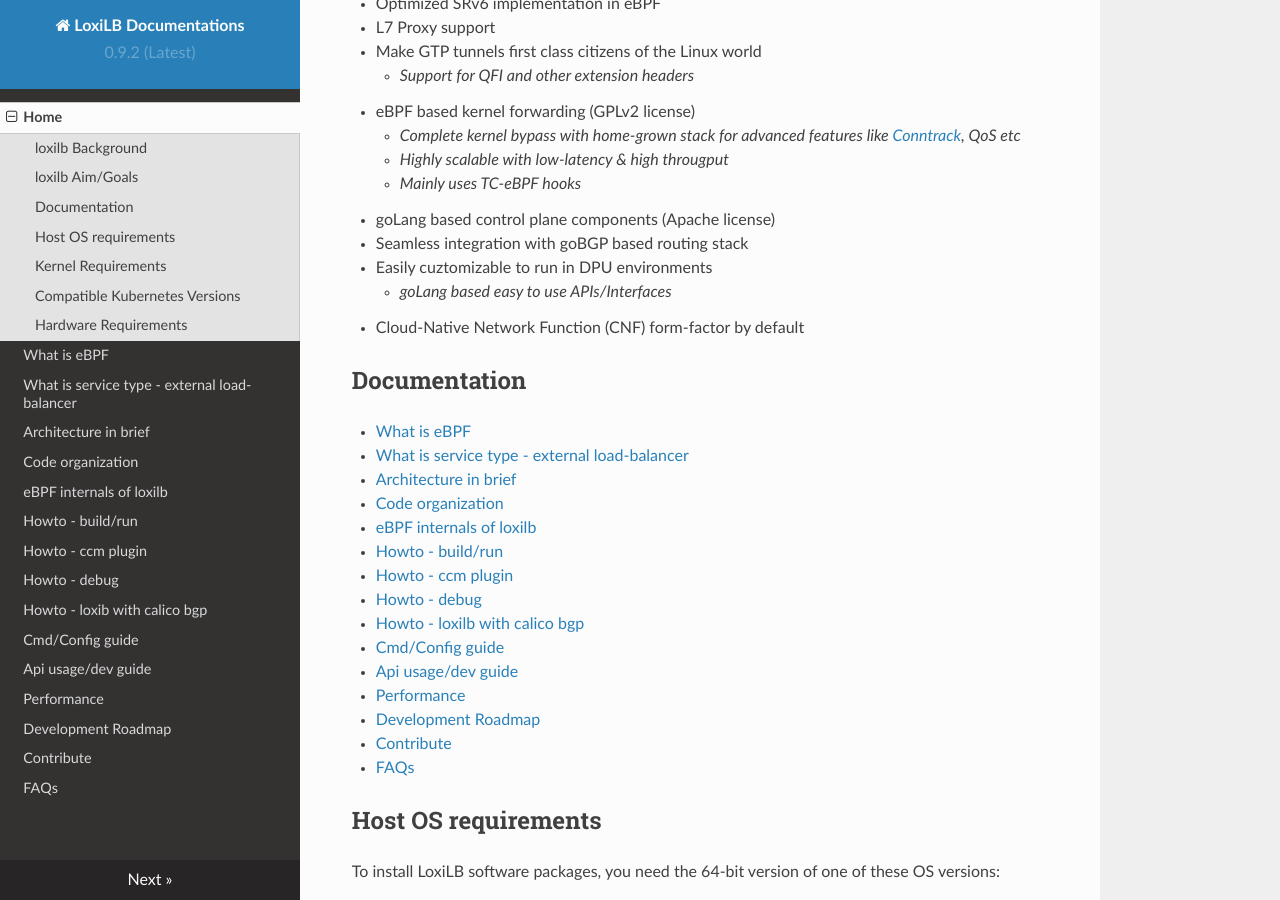
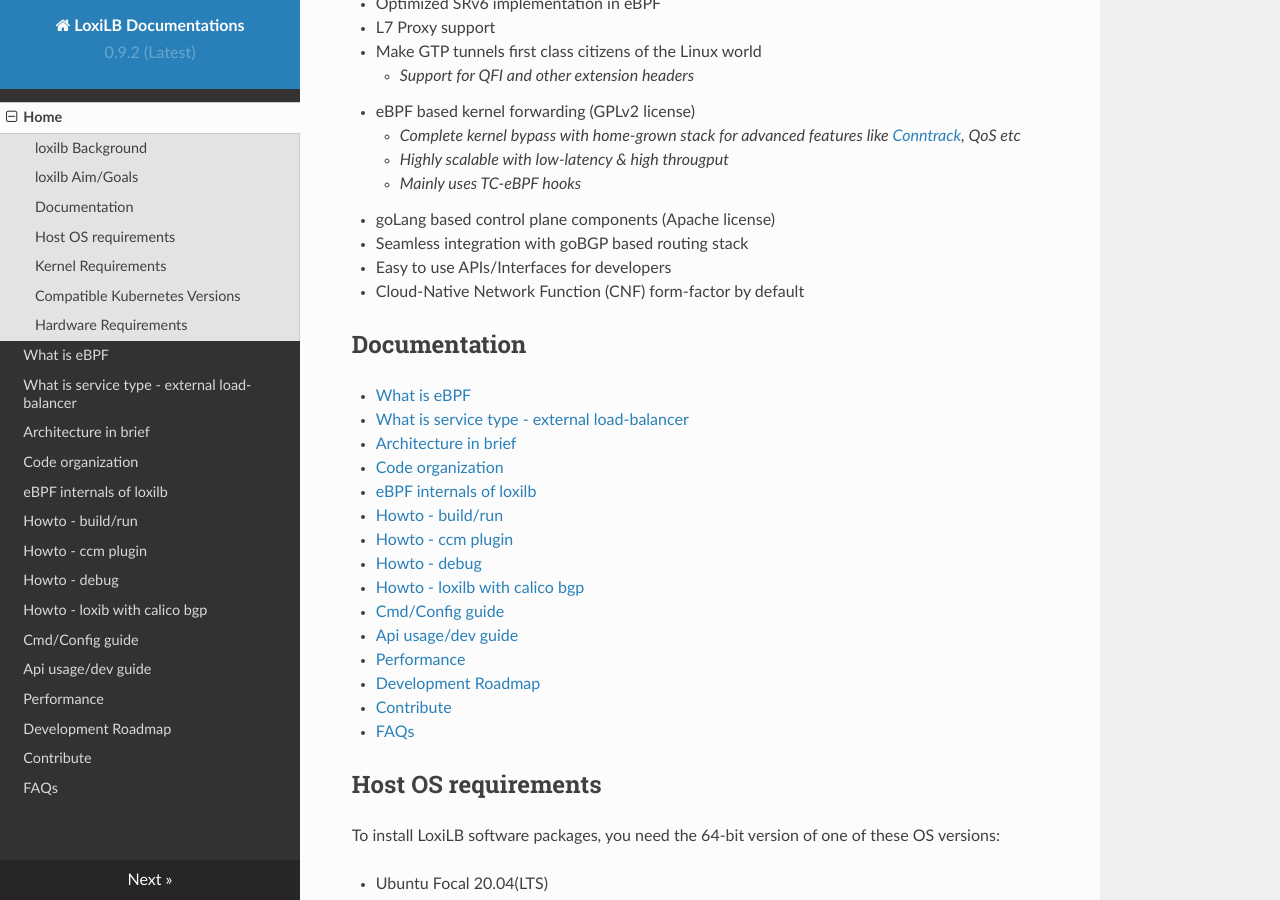
Before and after one commit to loxilb-io/loxilbdocs, an MkDocs documentation site: the page built from docs/index.md, in a window 1280 px wide and 900 px high, scrolled down 1162 px. Built offline with MkDocs 1.6.1, drawn with Linux system fonts in a browser that asks for light colours; nearby versions of some CDN libraries.

Commit message:
Update index.md

```diff
--- a/docs/index.md
+++ b/docs/index.md
@@ -32,8 +32,7 @@
     - *Mainly uses TC-eBPF hooks*
 -  goLang based control plane components (Apache license)
 -  Seamless integration with goBGP based routing stack
--  Easily cuztomizable to run in DPU environments
-    - *goLang based easy to use APIs/Interfaces*
+-  Easy to use APIs/Interfaces for developers
 -  Cloud-Native Network Function (CNF) form-factor by default
 
 ## Documentation
```
